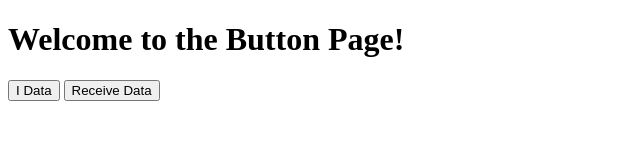
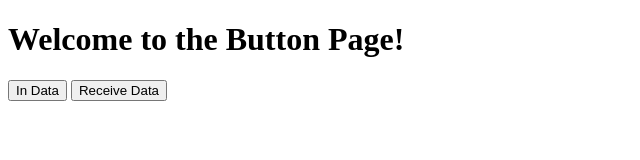
Before and after one commit to anjalee-ehelepola/Final-Year-Project, a website: page public/index.html in a window 1280 px wide. Shown: the full height of the page, 0-640 px from the left. Drawn offline with Linux system fonts and the light colour scheme.

Commit message:
chagned to in

```diff
--- a/public/index.html
+++ b/public/index.html
@@ -9,8 +9,9 @@
 
     <h1>Welcome to the Button Page!</h1>
 
-    <button onclick="location.href='adddata.html'">I Data</button>
+    <button onclick="location.href='adddata.html'">In Data</button>
     <button onclick="location.href='getdata.html'">Receive Data</button>
+
 
 </body>
 </html>
```
